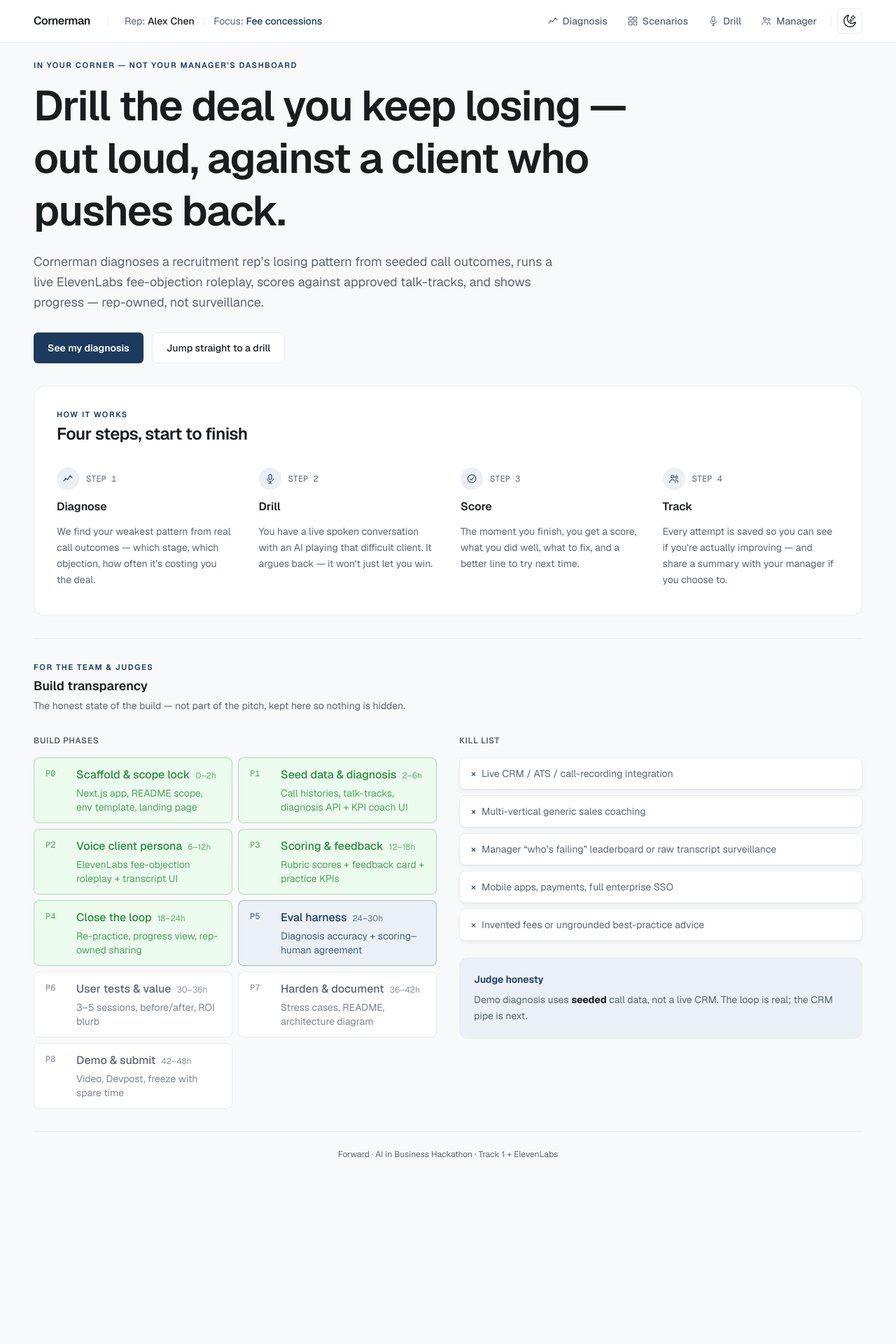
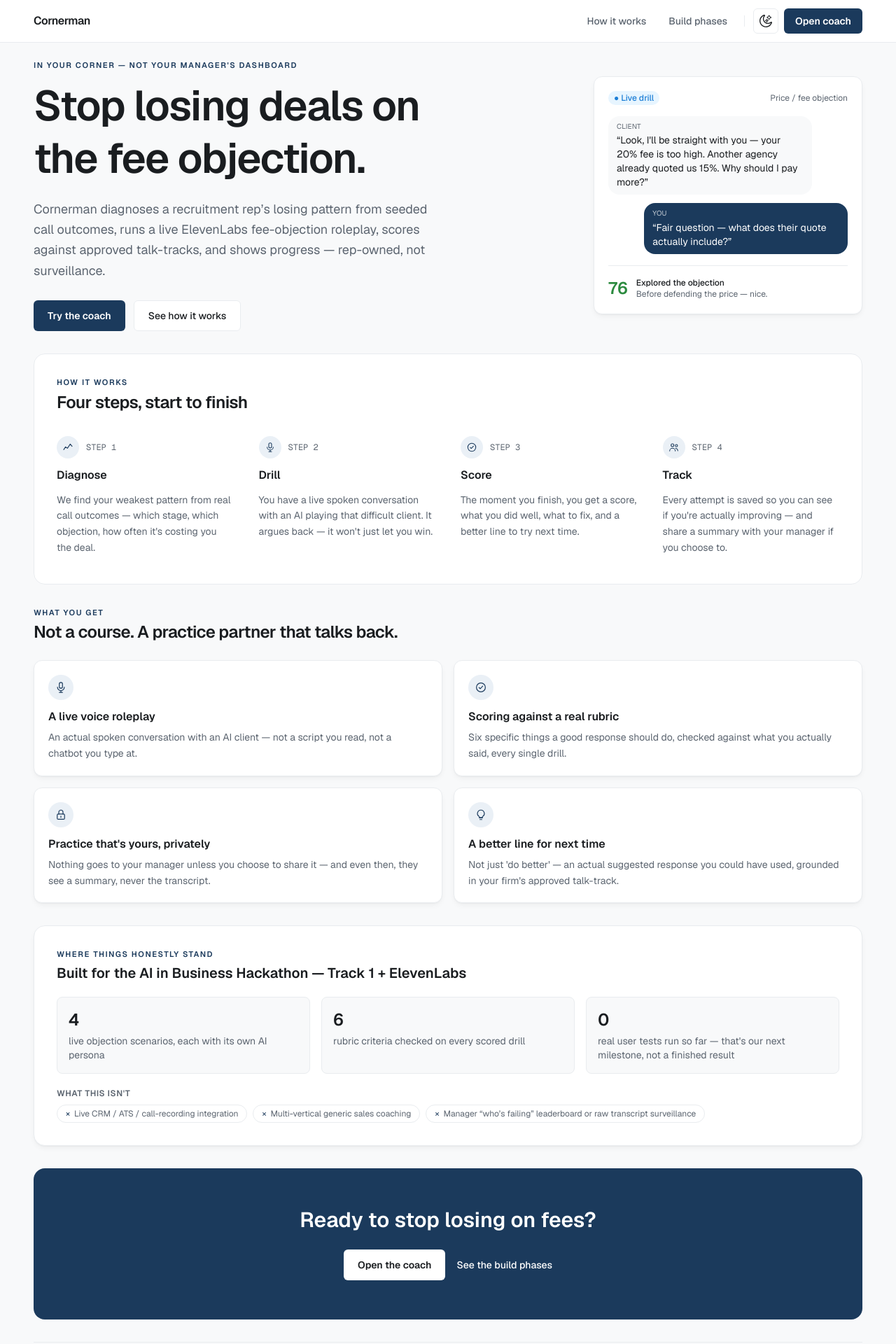
Before and after one commit to Chlabc/AI-in-business-hackathon, a Next.js app: page / in a window 1280 px wide. Shown: the top 1920 px of the page at 70% size. Before the commit the page ends 1681 px from the top, so only its background shows below. Built offline with nearby package versions, Linux system fonts and the light colour scheme.

Commit message:
Full landing page redesign: separate marketing nav, hero with live-preview card, what-you-get grid, honest trust section (no fabricated testimonials/stats), closing CTA

```diff
--- a/src/app/page.tsx
+++ b/src/app/page.tsx
@@ -2,9 +2,12 @@ import { Fragment } from "react";
 import Link from "next/link";
 import { AppShell } from "@/components/AppShell";
 import { KILL_LIST, PHASES, SCOPE_SENTENCE } from "@/lib/phases";
+import { SCENARIOS } from "@/data/scenarios";
 import {
   DiagnosisIcon,
   DrillIcon,
+  LightbulbIcon,
+  LockIcon,
   ManagerIcon,
   ScoreIcon,
 } from "@/components/NavIcons";
@@ -36,6 +39,31 @@ const HOW_IT_WORKS = [
   },
 ];
 
+const WHAT_YOU_GET = [
+  {
+    title: "A live voice roleplay",
+    body: "An actual spoken conversation with an AI client — not a script you read, not a chatbot you type at.",
+    Icon: DrillIcon,
+  },
+  {
+    title: "Scoring against a real rubric",
+    body: "Six specific things a good response should do, checked against what you actually said, every single drill.",
+    Icon: ScoreIcon,
+  },
+  {
+    title: "Practice that's yours, privately",
+    body: "Nothing goes to your manager unless you choose to share it — and even then, they see a summary, never the transcript.",
+    Icon: LockIcon,
+  },
+  {
+    title: "A better line for next time",
+    body: "Not just 'do better' — an actual suggested response you could have used, grounded in your firm's approved talk-track.",
+    Icon: LightbulbIcon,
+  },
+];
+
+const scenario = SCENARIOS.find((s) => s.recommended) ?? SCENARIOS[0];
+
 function statusClass(status: (typeof PHASES)[number]["status"]) {
   switch (status) {
     case "done":
@@ -47,35 +75,79 @@ function statusClass(status: (typeof PHASES)[number]["status"]) {
   }
 }
 
+/** A small, honest preview of the real drill — actual scenario copy, not a stock photo. */
+function LivePreviewCard() {
+  return (
+    <div className="surface-card w-full max-w-sm rounded-xl p-5">
+      <div className="flex items-center justify-between">
+        <span className="rounded-full bg-audio-soft px-2 py-0.5 text-xs font-medium text-audio">
+          ● Live drill
+        </span>
+        <span className="text-xs text-muted">{scenario.title}</span>
+      </div>
+      <div className="mt-4 flex justify-start">
+        <div className="max-w-[85%] rounded-2xl bg-background px-3 py-2 text-sm text-foreground">
+          <p className="mb-0.5 text-[10px] uppercase tracking-wide text-muted">
+            Client
+          </p>
+          &ldquo;{scenario.openingLine}&rdquo;
+        </div>
+      </div>
+      <div className="mt-3 flex justify-end">
+        <div className="max-w-[85%] rounded-2xl bg-accent px-3 py-2 text-sm text-accent-fg">
+          <p className="mb-0.5 text-[10px] uppercase tracking-wide opacity-75">
+            You
+          </p>
+          &ldquo;Fair question — what does their quote actually include?&rdquo;
+        </div>
+      </div>
+      <div className="mt-4 flex items-center gap-3 border-t border-border pt-4">
+        <span className="text-2xl font-semibold text-ok">76</span>
+        <div>
+          <p className="text-xs font-medium text-foreground">Explored the objection</p>
+          <p className="text-xs text-muted">Before defending the price — nice.</p>
+        </div>
+      </div>
+    </div>
+  );
+}
+
 export default function Home() {
   return (
-    <AppShell>
-      <section>
+    <AppShell variant="marketing">
+      <section className="grid gap-10 lg:grid-cols-[1.3fr_1fr] lg:items-center">
+        <div>
           <p className="eyebrow">In your corner — not your manager&apos;s dashboard</p>
-        <h1 className="mt-3 max-w-4xl text-4xl font-semibold leading-tight tracking-tight text-foreground sm:text-5xl lg:text-6xl">
-          Drill the deal you keep losing — out loud, against a client who
-          pushes back.
+          <h1 className="mt-3 text-4xl font-semibold leading-tight tracking-tight text-foreground sm:text-5xl lg:text-6xl">
+            Stop losing deals on the fee objection.
           </h1>
-        <p className="mt-5 max-w-3xl text-lg leading-relaxed text-muted">
+          <p className="mt-5 max-w-xl text-lg leading-relaxed text-muted">
             {SCOPE_SENTENCE}
           </p>
           <div className="mt-7 flex flex-wrap gap-3">
             <Link
-            href="/coach"
+              href="/coach/practice"
               className="btn-lift inline-flex h-11 items-center justify-center rounded-md bg-accent px-5 text-sm font-semibold text-accent-fg transition hover:opacity-90"
             >
-            See my diagnosis
+              Try the coach
             </Link>
-          <Link
-            href="/coach/practice"
+            <a
+              href="#how-it-works"
               className="inline-flex h-11 items-center justify-center rounded-md border border-border bg-card px-5 text-sm font-medium text-foreground transition hover:border-accent"
             >
-            Jump straight to a drill
-          </Link>
+              See how it works
+            </a>
+          </div>
+        </div>
+        <div className="flex justify-center lg:justify-end">
+          <LivePreviewCard />
         </div>
       </section>
 
-      <section className="rounded-2xl border border-border bg-card p-6 lg:p-8">
+      <section
+        id="how-it-works"
+        className="scroll-mt-20 rounded-2xl border border-border bg-card p-6 lg:p-8"
+      >
         <p className="eyebrow">How it works</p>
         <h2 className="mt-1 text-2xl font-semibold tracking-tight text-foreground">
           Four steps, start to finish
@@ -122,7 +194,93 @@ export default function Home() {
         </div>
       </section>
 
-      <section className="border-t border-border pt-8">
+      <section>
+        <p className="eyebrow">What you get</p>
+        <h2 className="mt-1 text-2xl font-semibold tracking-tight text-foreground">
+          Not a course. A practice partner that talks back.
+        </h2>
+        <div className="stagger-children mt-6 grid gap-4 sm:grid-cols-2">
+          {WHAT_YOU_GET.map((item) => (
+            <div key={item.title} className="surface-card rounded-xl p-5">
+              <span className="flex h-9 w-9 items-center justify-center rounded-full bg-accent-soft text-accent">
+                <item.Icon className="h-[18px] w-[18px]" />
+              </span>
+              <h3 className="mt-3 text-base font-semibold text-foreground">
+                {item.title}
+              </h3>
+              <p className="mt-1.5 text-sm leading-relaxed text-muted">
+                {item.body}
+              </p>
+            </div>
+          ))}
+        </div>
+      </section>
+
+      <section className="surface-card rounded-2xl p-6 lg:p-8">
+        <p className="eyebrow">Where things honestly stand</p>
+        <h2 className="mt-1 text-xl font-semibold text-foreground">
+          Built for the AI in Business Hackathon — Track 1 + ElevenLabs
+        </h2>
+        <div className="mt-5 grid gap-4 sm:grid-cols-3">
+          <div className="rounded-lg border border-border bg-background p-4">
+            <p className="text-2xl font-semibold text-foreground">4</p>
+            <p className="mt-1 text-sm text-muted">
+              live objection scenarios, each with its own AI persona
+            </p>
+          </div>
+          <div className="rounded-lg border border-border bg-background p-4">
+            <p className="text-2xl font-semibold text-foreground">6</p>
+            <p className="mt-1 text-sm text-muted">
+              rubric criteria checked on every scored drill
+            </p>
+          </div>
+          <div className="rounded-lg border border-border bg-background p-4">
+            <p className="text-2xl font-semibold text-foreground">0</p>
+            <p className="mt-1 text-sm text-muted">
+              real user tests run so far — that&apos;s our next milestone, not
+              a finished result
+            </p>
+          </div>
+        </div>
+        <div className="mt-5">
+          <p className="text-xs font-semibold uppercase tracking-wider text-muted">
+            What this isn&apos;t
+          </p>
+          <ul className="mt-2 flex flex-wrap gap-2">
+            {KILL_LIST.slice(0, 3).map((item) => (
+              <li
+                key={item}
+                className="rounded-full border border-border bg-card px-3 py-1 text-xs text-muted"
+              >
+                <span className="mr-1.5 text-accent">×</span>
+                {item}
+              </li>
+            ))}
+          </ul>
+        </div>
+      </section>
+
+      <section className="rounded-2xl bg-accent px-6 py-10 text-center text-accent-fg lg:py-14">
+        <h2 className="text-2xl font-semibold sm:text-3xl">
+          Ready to stop losing on fees?
+        </h2>
+        <div className="mt-6 flex flex-wrap items-center justify-center gap-4">
+          <Link
+            href="/coach"
+            className="btn-lift inline-flex h-11 items-center justify-center rounded-md bg-card px-5 text-sm font-semibold text-foreground transition hover:opacity-90"
+          >
+            Open the coach
+          </Link>
+          <a
+            href="#build-phases"
+            className="text-sm font-medium underline-offset-4 hover:underline"
+          >
+            See the build phases
+          </a>
+        </div>
+      </section>
+
+      <section id="build-phases" className="scroll-mt-20 border-t border-border pt-8">
         <p className="eyebrow">For the team &amp; judges</p>
         <h2 className="mt-1 text-lg font-semibold text-foreground">
           Build transparency
--- a/src/components/AppHeader.tsx
+++ b/src/components/AppHeader.tsx
@@ -14,6 +14,8 @@ import { useTheme } from "@/components/ThemeProvider";
 type AppHeaderProps = {
   repName?: string;
   focus?: string;
+  /** "marketing" is the public landing page — simpler nav, no rep context, one clear CTA. */
+  variant?: "app" | "marketing";
 };
 
 const NAV_LINKS = [
@@ -23,12 +25,67 @@ const NAV_LINKS = [
   { href: "/coach/manager", label: "Manager", Icon: ManagerIcon },
 ];
 
+function ThemeToggle() {
+  const { theme, toggleTheme } = useTheme();
+  return (
+    <button
+      type="button"
+      onClick={toggleTheme}
+      className="inline-flex h-9 w-9 shrink-0 items-center justify-center rounded-md border border-border bg-card text-foreground transition hover:border-accent"
+      aria-label={
+        theme === "light" ? "Switch to night mode" : "Switch to day mode"
+      }
+      title={theme === "light" ? "Night mode" : "Day mode"}
+    >
+      {theme === "light" ? (
+        <NightIcon className="h-[18px] w-[18px]" />
+      ) : (
+        <DayIcon className="h-[18px] w-[18px]" />
+      )}
+    </button>
+  );
+}
+
 export function AppHeader({
   repName = "Alex Chen",
   focus = "Fee concessions",
+  variant = "app",
 }: AppHeaderProps) {
-  const { theme, toggleTheme } = useTheme();
   const pathname = usePathname();
+
+  if (variant === "marketing") {
+    return (
+      <header className="sticky top-0 z-40 border-b border-border bg-header/95 backdrop-blur-sm">
+        <div className="mx-auto flex w-full max-w-[1800px] items-center justify-between gap-4 px-4 py-3 sm:px-6 lg:px-10 xl:px-12">
+          <span className="text-base font-semibold tracking-tight text-foreground">
+            Cornerman
+          </span>
+          <nav className="flex items-center gap-1 sm:gap-2">
+            <a
+              href="#how-it-works"
+              className="hidden rounded-md px-3 py-1.5 text-sm font-medium text-muted transition-colors hover:bg-accent-soft hover:text-foreground sm:inline-flex"
+            >
+              How it works
+            </a>
+            <a
+              href="#build-phases"
+              className="hidden rounded-md px-3 py-1.5 text-sm font-medium text-muted transition-colors hover:bg-accent-soft hover:text-foreground sm:inline-flex"
+            >
+              Build phases
+            </a>
+            <div className="mx-1 hidden h-4 w-px bg-border sm:block" />
+            <ThemeToggle />
+            <Link
+              href="/coach"
+              className="btn-lift inline-flex h-9 items-center justify-center rounded-md bg-accent px-4 text-sm font-semibold text-accent-fg transition hover:opacity-90"
+            >
+              Open coach
+            </Link>
+          </nav>
+        </div>
+      </header>
+    );
+  }
 
   return (
     <header className="sticky top-0 z-40 border-b border-border bg-header/95 backdrop-blur-sm">
@@ -73,21 +130,7 @@ export function AppHeader({
             );
           })}
           <div className="mx-1 hidden h-4 w-px bg-border sm:block" />
-          <button
-            type="button"
-            onClick={toggleTheme}
-            className="inline-flex h-9 w-9 items-center justify-center rounded-md border border-border bg-card text-foreground transition hover:border-accent"
-            aria-label={
-              theme === "light" ? "Switch to night mode" : "Switch to day mode"
-            }
-            title={theme === "light" ? "Night mode" : "Day mode"}
-          >
-            {theme === "light" ? (
-              <NightIcon className="h-[18px] w-[18px]" />
-            ) : (
-              <DayIcon className="h-[18px] w-[18px]" />
-            )}
-          </button>
+          <ThemeToggle />
         </div>
       </div>
       <div className="mx-auto flex w-full max-w-[1800px] gap-3 px-4 pb-3 text-xs text-muted sm:hidden sm:px-6 lg:px-10 xl:px-12">
--- a/src/components/AppShell.tsx
+++ b/src/components/AppShell.tsx
@@ -6,6 +6,7 @@ type AppShellProps = {
   focus?: string;
   /** Optional right-side header slot (e.g. share status) */
   headerExtra?: React.ReactNode;
+  variant?: "app" | "marketing";
 };
 
 /**
@@ -17,10 +18,11 @@ export function AppShell({
   repName,
   focus,
   headerExtra,
+  variant,
 }: AppShellProps) {
   return (
     <div className="flex min-h-full flex-1 flex-col">
-      <AppHeader repName={repName} focus={focus} />
+      <AppHeader repName={repName} focus={focus} variant={variant} />
       {headerExtra}
       <main className="page-enter mx-auto flex w-full max-w-[1800px] flex-1 flex-col gap-6 px-4 py-6 sm:px-6 lg:gap-8 lg:px-10 xl:px-12">
         {children}
--- a/src/components/NavIcons.tsx
+++ b/src/components/NavIcons.tsx
@@ -48,6 +48,25 @@ export function ScoreIcon({ className }: IconProps) {
   );
 }
 
+export function LockIcon({ className }: IconProps) {
+  return (
+    <svg className={className} {...common}>
+      <rect x="5" y="10.5" width="14" height="10" rx="2" />
+      <path d="M8 10.5V7a4 4 0 0 1 8 0v3.5" />
+      <path d="M12 14.5v2.5" />
+    </svg>
+  );
+}
+
+export function LightbulbIcon({ className }: IconProps) {
+  return (
+    <svg className={className} {...common}>
+      <path d="M9 18h6M10 21h4" />
+      <path d="M12 3a6.5 6.5 0 0 0-3.8 11.8c.5.4.8 1 .8 1.7v.5h6v-.5c0-.7.3-1.3.8-1.7A6.5 6.5 0 0 0 12 3z" />
+    </svg>
+  );
+}
+
 export function ManagerIcon({ className }: IconProps) {
   return (
     <svg className={className} {...common}>
```
Lines whose indentation alone changed are shown as unchanged.
